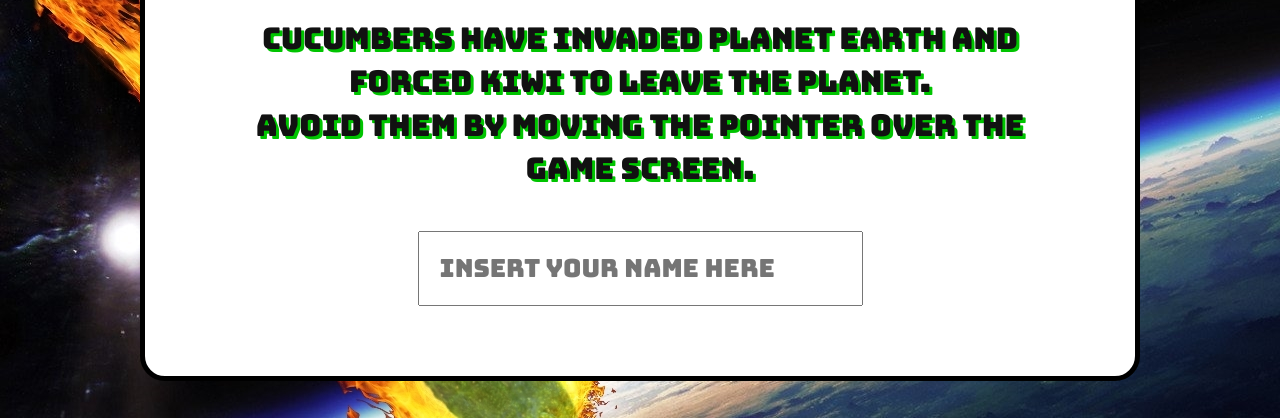
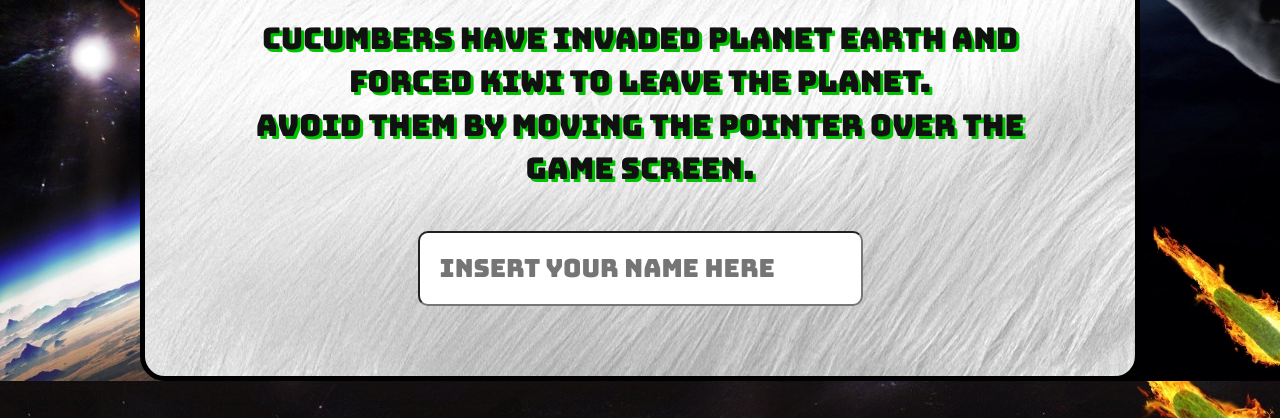
Before and after one commit to Matuki92/pepino-escape, a plain HTML site: page index.html in a window 1280 px wide. Shown: the part 382-800 px from the top of the page. Drawn offline with Linux system fonts and the light colour scheme.

Commit message:
added background for splash/endgame and css fixes

```diff
--- a/src/css/index.css
+++ b/src/css/index.css
@@ -56,6 +56,7 @@ p {
 
 body {
   background-image: url('./../../images/body-bg.jpg');
+  background-size: cover;
   cursor: crosshair;
 }
 
@@ -71,6 +72,7 @@ button, input {
   color: black;
   font-size: 25px;
   width: 50%;
+  border-radius: 10px;
 }
 
 button {
@@ -107,6 +109,7 @@ input:hover {
 /* ---- SPLASH SCREEN ---- */
 
 #splash-container, #endgame-container {
+  background-image: url('./../../images/fur.jpg');
   width: 1000px;
   margin: 0 auto;
   background-color:white;
```
Also changed, not shown: images/fur.jpg (added).
